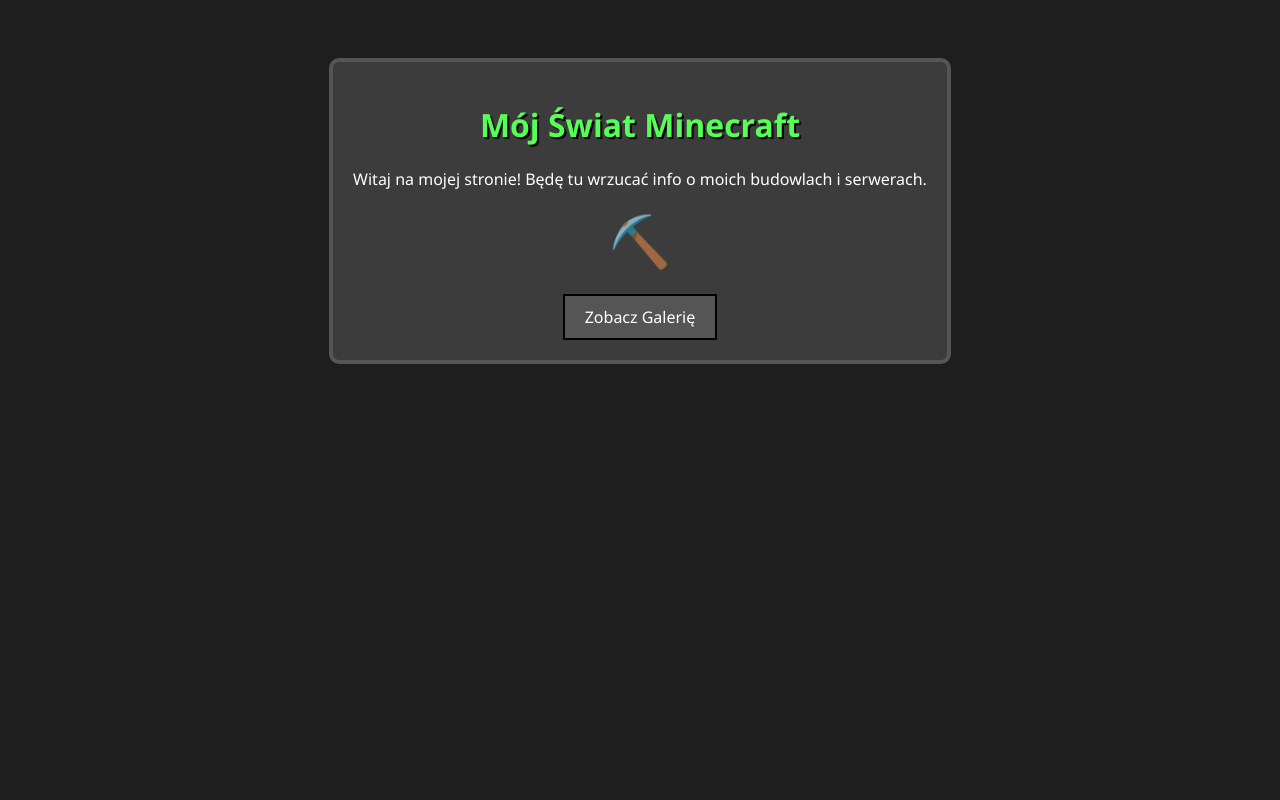
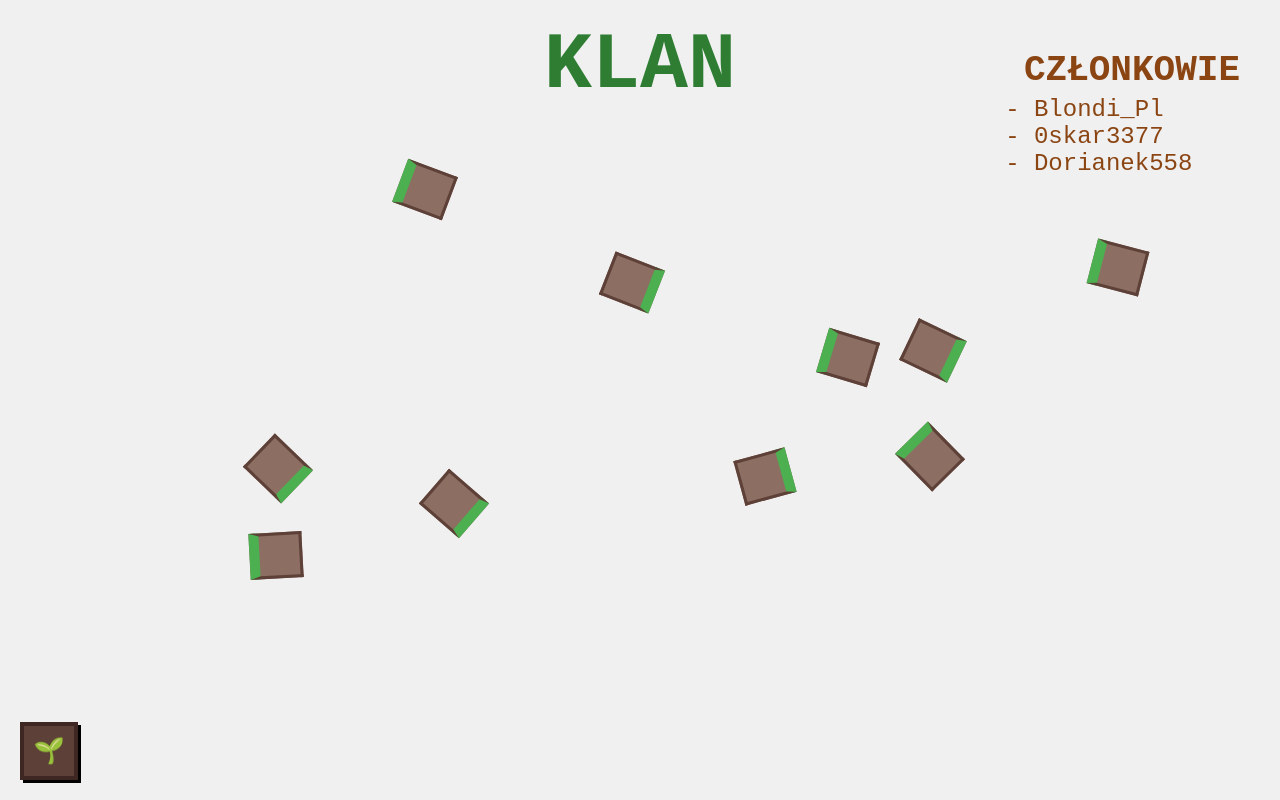
Before and after one commit to Syntax8/Minecraft, a plain HTML site: page index.html in a window 1280 px wide. Drawn offline with Linux system fonts and the light colour scheme.

Commit message:
Update index.html

```diff
--- a/index.html
+++ b/index.html
@@ -2,46 +2,113 @@
 <html lang="pl">
 <head>
     <meta charset="UTF-8">
-    <title>Świat Minecrafta - Syntax8</title>
+    <title>Klan Minecraft</title>
     <style>
         body {
-            background-color: #1e1e1e;
-            color: white;
-            font-family: 'Segoe UI', Tahoma, Geneva, Verdana, sans-serif;
-            text-align: center;
-            padding: 50px;
+            background-color: #f0f0f0; /* Jasne tło jak na rysunku */
+            font-family: 'Courier New', Courier, monospace;
+            overflow: hidden; /* Żeby bloczki nie uciekały poza ekran */
+            margin: 0;
+            height: 100vh;
         }
-        .container {
-            background-color: #3c3c3c;
-            border: 4px solid #555;
-            padding: 20px;
-            border-radius: 10px;
-            display: inline-block;
+
+        #napis-klan {
+            position: absolute;
+            top: 20px;
+            left: 50%;
+            transform: translateX(-50%);
+            font-size: 80px;
+            color: #2e7d32;
+            font-weight: bold;
         }
-        h1 {
-            color: #55FF55; /* Minecraftowy jasnozielony */
-            text-shadow: 2px 2px #000;
+
+        #czlonkowie {
+            position: absolute;
+            top: 20px;
+            right: 40px;
+            text-align: left;
+            color: #8b4513;
+            font-size: 24px;
         }
-        .btn {
-            background-color: #555;
-            color: white;
-            padding: 10px 20px;
-            text-decoration: none;
-            border: 2px solid #000;
-            display: inline-block;
-            margin-top: 20px;
+
+        /* Styl dla małego bloczka w rogu */
+        #przycisk-blok {
+            position: absolute;
+            bottom: 20px;
+            left: 20px;
+            width: 50px;
+            height: 50px;
+            background-color: #5d4037;
+            border: 4px solid #3e2723;
+            cursor: pointer;
+            z-index: 100;
+            display: flex;
+            align-items: center;
+            justify-content: center;
+            box-shadow: 3px 3px 0px #000;
         }
-        .btn:hover {
-            background-color: #3FB33F;
+
+        #przycisk-blok::after {
+            content: "🌱"; /* Taka mini-trawa na bloczku */
+            font-size: 25px;
+        }
+
+        /* Styl dla latających bloczków */
+        .latajacy-blok {
+            position: absolute;
+            width: 40px;
+            height: 40px;
+            background-color: #8d6e63;
+            border: 3px solid #5d4037;
+            border-top: 10px solid #4caf50; /* Zielona góra */
+            transition: opacity 0.3s ease;
         }
     </style>
 </head>
 <body>
-    <div class="container">
-        <h1>Mój Świat Minecraft</h1>
-        <p>Witaj na mojej stronie! Będę tu wrzucać info o moich budowlach i serwerach.</p>
-        <div style="font-size: 50px;">⛏️</div>
-        <a href="#" class="btn">Zobacz Galerię</a>
+
+    <div id="napis-klan">KLAN</div>
+
+    <div id="czlonkowie">
+        <h2 style="margin-bottom: 5px;">CZŁONKOWIE</h2>
+        <ul style="list-style-type: '- '; padding-left: 10px; margin-top: 0;">
+            <li>Blondi_Pl</li>
+            <li>0skar3377</li>
+            <li>Dorianek558</li>
+        </ul>
     </div>
+
+    <div id="przycisk-blok" onclick="toggleBlocks()"></div>
+
+    <div id="container-bloczkow"></div>
+
+    <script>
+        const container = document.getElementById('container-bloczkow');
+        let widoczne = true;
+
+        // Funkcja tworząca losowe bloczki
+        function stworzBloczki() {
+            for (let i = 0; i < 10; i++) {
+                const blok = document.createElement('div');
+                blok.className = 'latajacy-blok';
+                // Losowe pozycje
+                blok.style.left = Math.random() * 80 + 10 + "%";
+                blok.style.top = Math.random() * 60 + 20 + "%";
+                // Losowy obrót, żeby wyglądały jak rozsypane
+                blok.style.transform = `rotate(${Math.random() * 360}deg)`;
+                container.appendChild(blok);
+            }
+        }
+
+        // Funkcja pokazująca/chowająca bloczki
+        function toggleBlocks() {
+            widoczne = !widoczne;
+            container.style.opacity = widoczne ? "1" : "0";
+        }
+
+        // Uruchomienie przy starcie
+        stworzBloczki();
+    </script>
+
 </body>
 </html>
```
